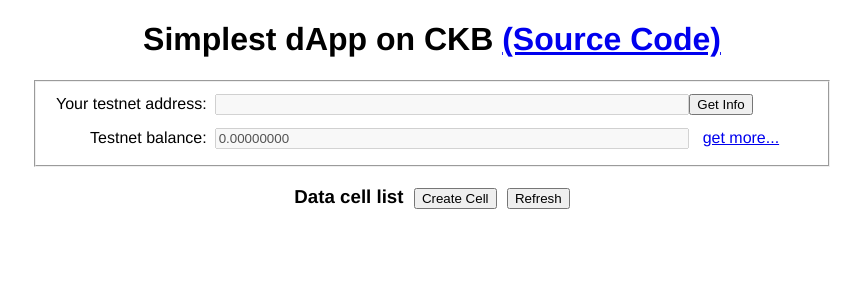
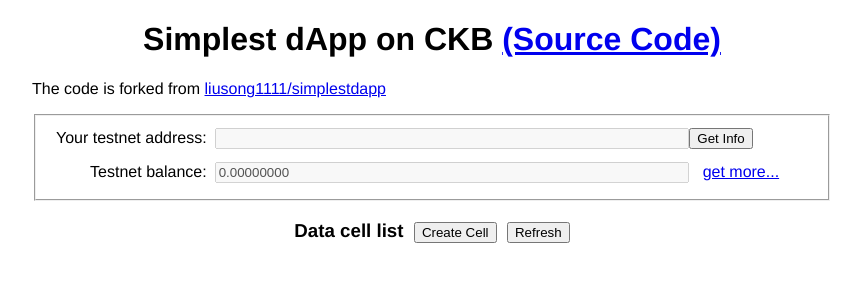
Before and after one commit to liusong1111/simplestdapp, a Vue app: page / in a window 1280 px wide. Shown: the top 300 px of the page, without its empty margins (208-1069 px from the left). Built offline with nearby package versions, Linux system fonts and the light colour scheme.

Commit message:
update code info

```diff
--- a/src/App.vue
+++ b/src/App.vue
@@ -1,8 +1,8 @@
 <template>
     <div id="app">
         <div id="appContent">
-            <h1>Simplest dApp on CKB <a href="https://github.com/liusong1111/simplestdapp" target="_blank">(Source
-                Code)</a></h1>
+            <h1>Simplest dApp on CKB <a href="https://github.com/rebase-network/simplestdapp" target="_blank">(Source Code)</a> </h1>
+            <p>The code is forked from <a href="https://github.com/liusong1111/simplestdapp" target="_blank">liusong1111/simplestdapp</a></p>
             <form>
                 <fieldset>
                     <div class="row">
```
